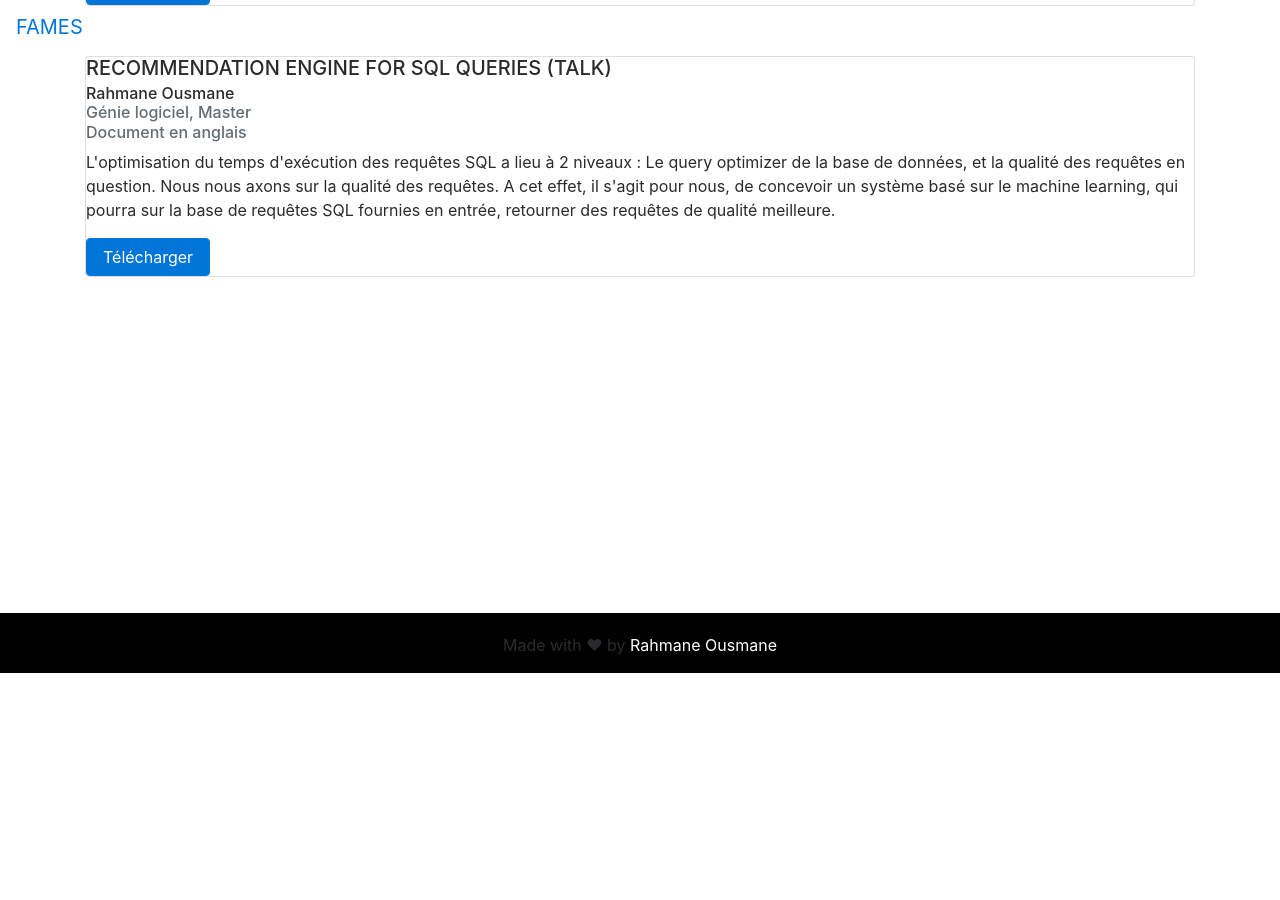
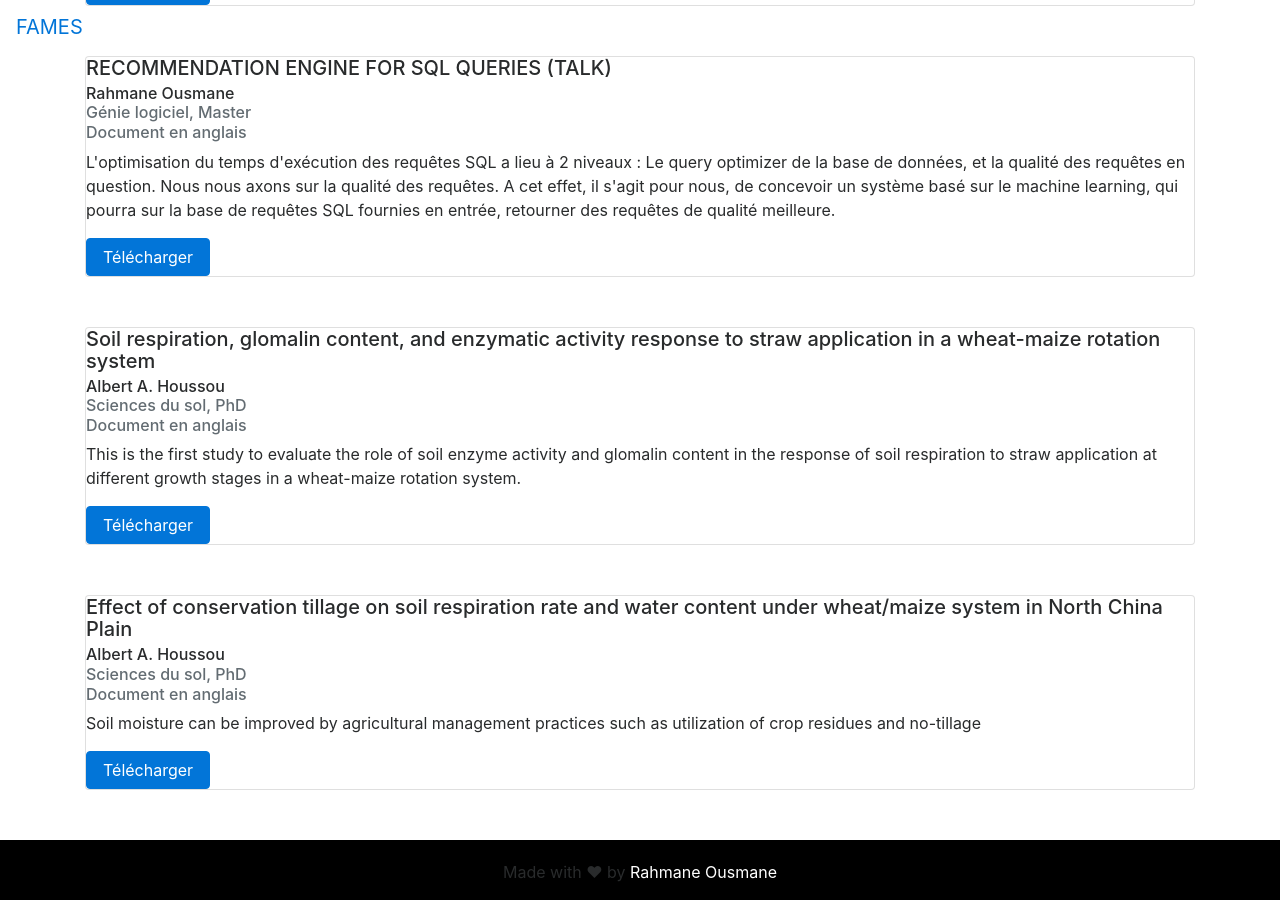
Before and after one commit to femifranzfreddy/famesbeninchine.org, a Jekyll site: the page built from docs/index.html, in a window 1280 px wide and 900 px high, scrolled down 566 px. Built offline with Jekyll 4.4.1, drawn with Linux system fonts in a browser that asks for light colours; nearby versions of some CDN libraries; before the commit the page ends 1239 px from its top, so only the background shows below that.

Commit message:
Add docs feature

```diff
--- a/_data/docs.yml
+++ b/_data/docs.yml
@@ -19,3 +19,23 @@
   download_url: "https://github.com/famesbeninchine/docs/raw/master/2/recommendation_engine_for_sql_queries.pdf"
   description: "L'optimisation du temps d'exécution des requêtes SQL a lieu à 2 niveaux : Le query optimizer de la base de données, et la qualité des requêtes en question. Nous nous axons sur la qualité des requêtes.
   A cet effet, il s'agit pour nous, de concevoir un système basé sur le machine learning, qui pourra sur la base de requêtes SQL fournies en entrée, retourner des requêtes de qualité meilleure."
+
+- id: 3
+  title: "Soil respiration, glomalin content, and enzymatic activity response to straw application in a wheat-maize rotation system"
+  language: anglais
+  author: "Albert A. Houssou"
+  field: "Sciences du sol"
+  option: "-"
+  level: "PhD "
+  download_url: "https://github.com/famesbeninchine/docs/raw/master/3/soil_respiration.pdf"
+  description: "This is the first study to evaluate the role of soil enzyme activity and glomalin content in the response of soil respiration to straw application at different growth stages in a wheat-maize rotation system."
+
+- id: 4
+  title: "Effect of conservation tillage on soil respiration rate and water content under wheat/maize system in North China Plain"
+  language: anglais
+  author: "Albert A. Houssou"
+  field: "Sciences du sol"
+  option: "-"
+  level: "PhD "
+  download_url: "https://github.com/famesbeninchine/docs/raw/master/4/effect_of_conservation_tillage.pdf"
+  description: "Soil moisture can be improved by agricultural management practices such as utilization of crop residues and no-tillage"
--- a/_includes/nav.html
+++ b/_includes/nav.html
@@ -13,13 +13,13 @@
           <a class="nav-link" href="/interviews">INTERVIEWS</a>
         {% endif %}
       </li>
-      <!-- <li class="nav-item">
+      <li class="nav-item">
         {% if page.url contains '/docs' %}
           <a class="nav-link active" href="/docs">DOCS</a>
         {% else %}
           <a class="nav-link" href="/docs">DOCS</a>
         {% endif %}
-      </li> -->
+      </li>
     </ul>
   </div>
 </nav>
--- a/css/main.scss
+++ b/css/main.scss
@@ -34,7 +34,7 @@ footer.footer {
   padding-bottom: 40px;
   background-color: #000;
   height: 3em;
-  margin-top: -3em;
+  margin-top: 3em;
 
   a {
     color: #fff;
```
